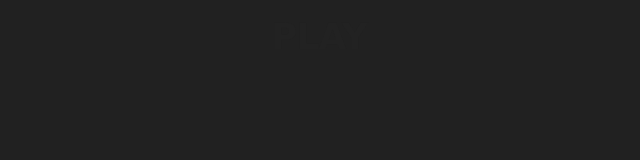
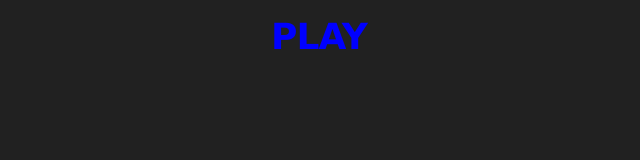
Before and after one commit to Maskma/NeonShipShooter.github.io, a plain HTML site: page index.html in a window 1280 px wide. Shown: the whole page, without its empty margins (321-961 px from the left). Drawn offline with Linux system fonts and the light colour scheme.

Commit message:
Update index.html
Change Play button color

```diff
--- a/index.html
+++ b/index.html
@@ -13,8 +13,9 @@
 
   <body>
 
+
 	<a href="https://maskma.github.io/neonship/run/">
-		<h1 style="text-align:center;">PLAY</h1>
+		<h1 style="text-align:center; color:blue;">PLAY</h1>
 	</a>
 
   </body>
```
